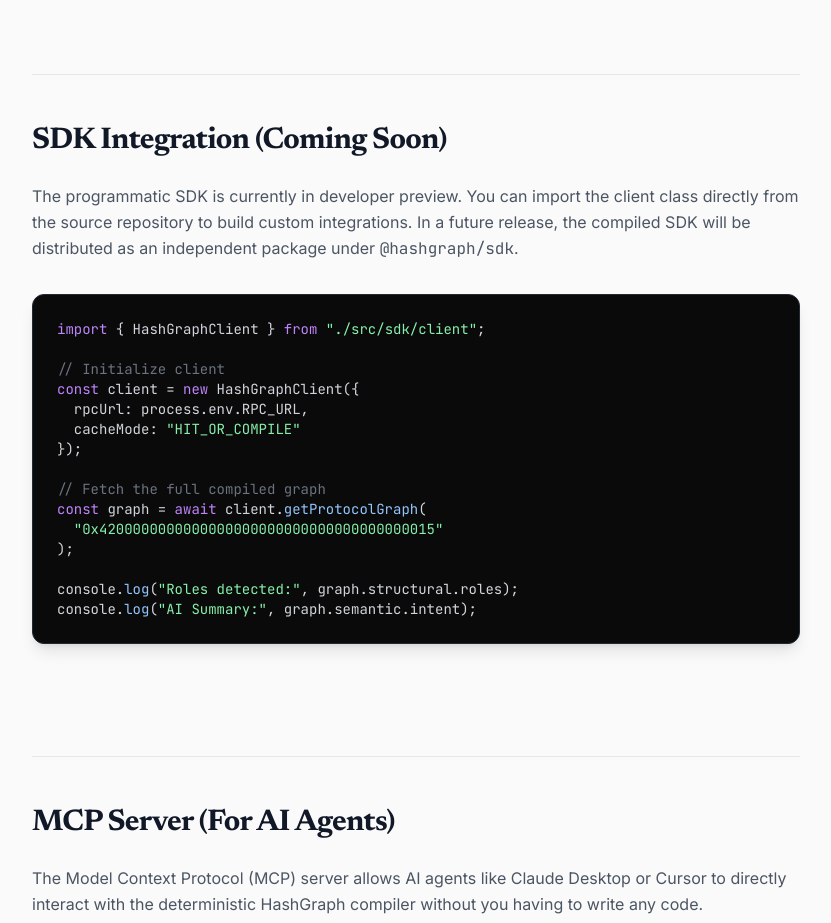
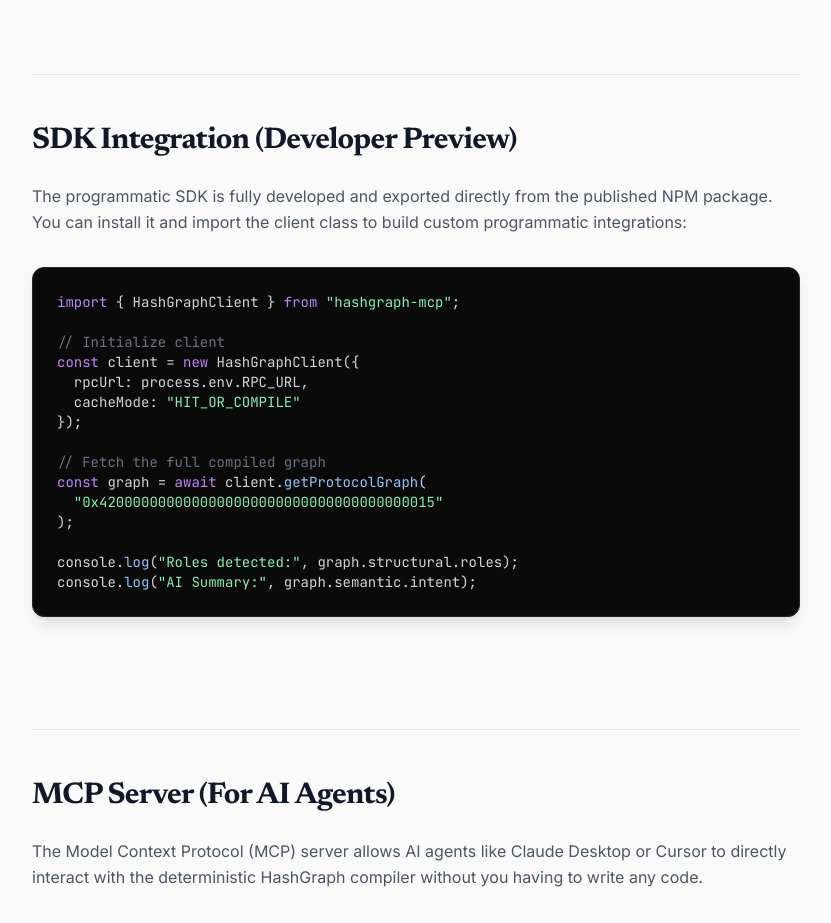
Before and after one commit to Nifemi0/HashGraph, a website: page docs.html in a window 1280 px wide. Shown: the part 3960-4883 px from the top of the page, without its empty margins (296-1127 px from the left). Drawn offline with nearby package versions, Linux system fonts and the light colour scheme.

Commit message:
docs: Align SDK programmatic imports in docs.html with npm package exports

```diff
--- a/docs.html
+++ b/docs.html
@@ -382,14 +382,14 @@
 
         <!-- SDK -->
         <section id="sdk" class="scroll-mt-32 pt-12 border-t border-gray-200">
-            <h2 class="text-3xl font-serif font-bold text-gray-900 mb-6 tracking-tight">SDK Integration (Coming Soon)</h2>
+            <h2 class="text-3xl font-serif font-bold text-gray-900 mb-6 tracking-tight">SDK Integration (Developer Preview)</h2>
             <p class="text-gray-600 mb-8 leading-relaxed">
-                The programmatic SDK is currently in developer preview. You can import the client class directly from the source repository to build custom integrations. In a future release, the compiled SDK will be distributed as an independent package under <code>@hashgraph/sdk</code>.
+                The programmatic SDK is fully developed and exported directly from the published NPM package. You can install it and import the client class to build custom programmatic integrations:
             </p>
 
             <div class="bg-[#0A0A0A] p-6 rounded-xl shadow-lg border border-gray-800 mb-8 overflow-x-auto">
 <pre class="font-mono text-sm text-gray-300">
-<span class="text-purple-400">import</span> { HashGraphClient } <span class="text-purple-400">from</span> <span class="text-green-300">"./src/sdk/client"</span>;
+<span class="text-purple-400">import</span> { HashGraphClient } <span class="text-purple-400">from</span> <span class="text-green-300">"hashgraph-mcp"</span>;
 
 <span class="text-gray-500">// Initialize client</span>
 <span class="text-purple-400">const</span> client = <span class="text-purple-400">new</span> HashGraphClient({
```
